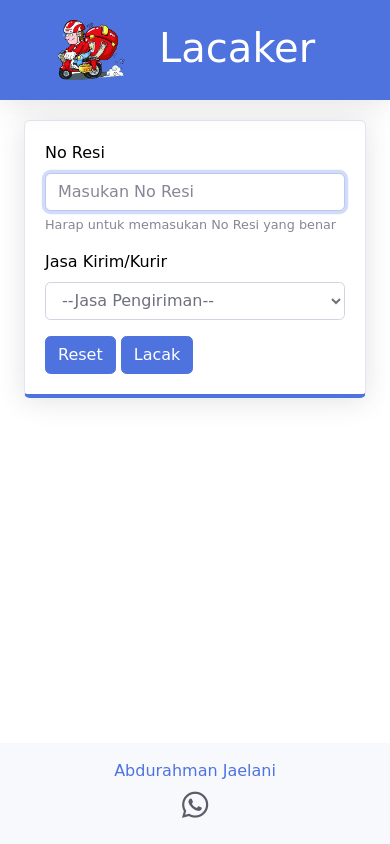
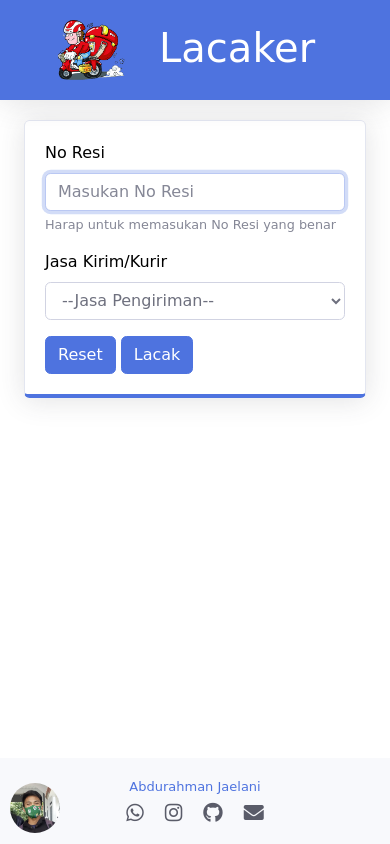
Before and after one commit to abdulrahmanJaelani11/Lacaker, a plain HTML site: page index.html in a window 390 px wide. Drawn offline with Linux system fonts and the light colour scheme; some icons are missing; a web font is replaced by a local one.

Commit message:
mengubah footer dan logo favicon

```diff
--- a/index.html
+++ b/index.html
@@ -5,7 +5,12 @@
     <meta charset="UTF-8">
     <meta http-equiv="X-UA-Compatible" content="IE=edge">
     <meta name="viewport" content="width=device-width, initial-scale=1.0">
-    <title>Lacaker.Paket</title>
+    <title>Lacak Paket</title>
+    <link rel="apple-touch-icon" sizes="180x180" href="img/apple-touch-icon.png">
+    <link rel="icon" type="image/png" sizes="32x32" href="img/favicon-32x32.png">
+    <link rel="icon" type="image/png" sizes="16x16" href="img/favicon-16x16.png">
+    <link rel="manifest" href="img/site.webmanifest">
+
     <link rel="stylesheet" href="css/sb-admin-2.min.css">
     <link rel="preconnect" href="https://fonts.googleapis.com">
     <link rel="preconnect" href="https://fonts.gstatic.com" crossorigin>
@@ -26,6 +31,17 @@
             margin-top: 10%;
         }
 
+        .ppFoot{
+            position: absolute;
+            left: 10px;
+            top: 15px;
+        }
+
+        .iconFoot{
+            font-size: 30px;
+            margin: 0 8px;
+        }
+
         @media screen and (max-width: 1197px) {
             .form{
                 margin-top: 13%;
@@ -40,6 +56,21 @@
         @media screen and (max-width: 500px) {
             .form{
                 margin-top: 35%;
+            }
+
+            .iconFoot{
+                font-size: 20px;
+            }
+
+            .ppFoot{
+                width: 50px;
+                position: absolute;
+                left: 10px;
+                top: 25px;
+        }
+
+            .namaFoot{
+                font-size: 13px;
             }
 
             .brandText{
@@ -107,9 +138,15 @@
     </div>
 
     <footer class="bg-light text-center fixed-bottom py-3">
-        <a href="#">Abdurahman Jaelani</a>
+        <a href="#" class="namaFoot">Abdurahman Jaelani</a>
         <div class="sosmed">
-            <a class="text-dark" style="font-size: 30px;" href="http://wa.me/+6283874809704"><i class="fab fa-whatsapp"></i></a>
+            <a class="text-dark iconFoot" href="http://wa.me/+6283874809704"><i class="fab fa-whatsapp"></i></a>
+            <a class="text-dark iconFoot" href="https://www.instagram.com/abdurahman_jaelani/"><i class="fab fa-instagram"></i></a>
+            <a class="text-dark iconFoot" href="https://github.com/abdulrahmanJaelani11"><i class="fab fa-github"></i></a>
+            <a class="text-dark iconFoot" href="mailto:randikaangga9044@gmail.com"><i class="fas fa-envelope"></i></a>
+        </div>
+        <div class="img">
+            <img src="img/rahmann.jpg" width="80" class="rounded-circle ppFoot">
         </div>
     </footer>
 
@@ -131,6 +168,7 @@
                 $.ajax({
                     url: "https://api.binderbyte.com/v1/track",
                     type: $(this).attr("method"),
+                    dataType: "json",
                     data: {
                         api_key: "a8dbb155f9e7a5d0dfaa34f8353244fa2da610888afdfcfadab3085ffaa79e91",
                         courier: kurir,
@@ -144,7 +182,7 @@
                         $(".btnLacak").text("Lacak")
                     },
                     success: function (data) {
-                        // console.log(data)
+                        console.log(data)
                         let dataL = data.data
                         if (data.status == 200) {
                             Swal.fire(
@@ -211,11 +249,8 @@
                                 `)
                             }
 
-                        } else{
-                            $(".alert").show()
-                            $(".alert").addClass('alert-danger')
-                            $(".alert").text("Maaf, Sepertinya No Resi Yang Anda Masukan Salah")
                         }
+                            console.log("Tidak Ada")
 
                     }
                 });
```
Also changed, not shown: img/android-chrome-192x192.png (added), img/android-chrome-512x512.png (added), img/apple-touch-icon.png (added), img/favicon-16x16.png (added), img/favicon-32x32.png (added), img/favicon.ico (added), img/logo.webp (added), img/rahmann.jpg (added), img/site.webmanifest (added).
